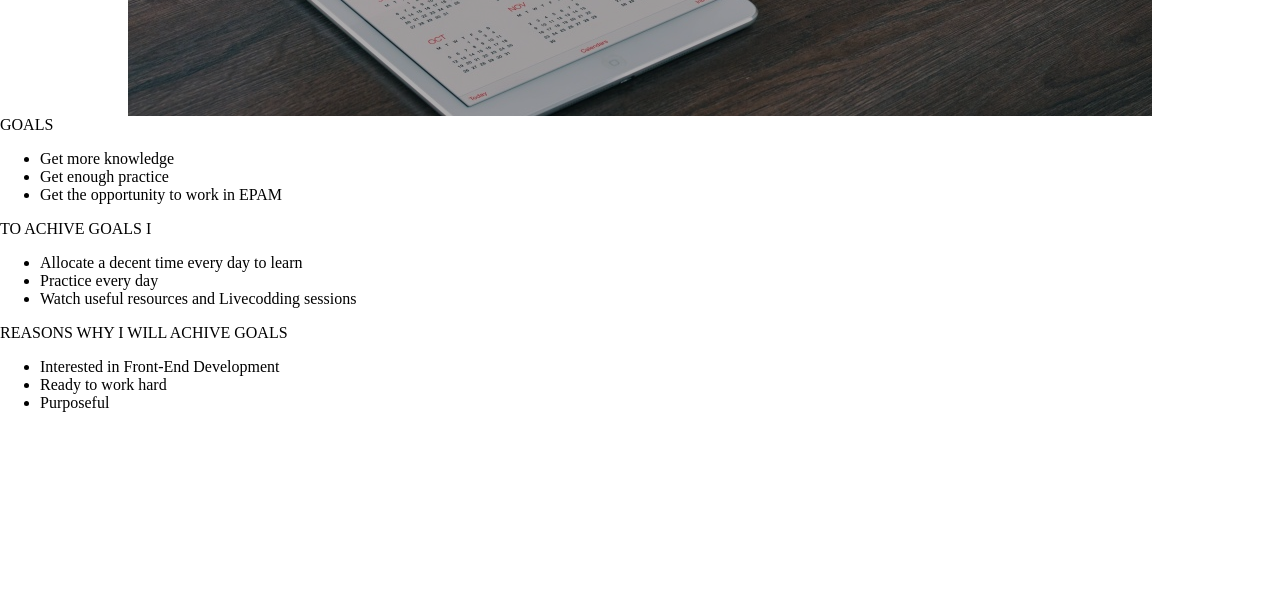
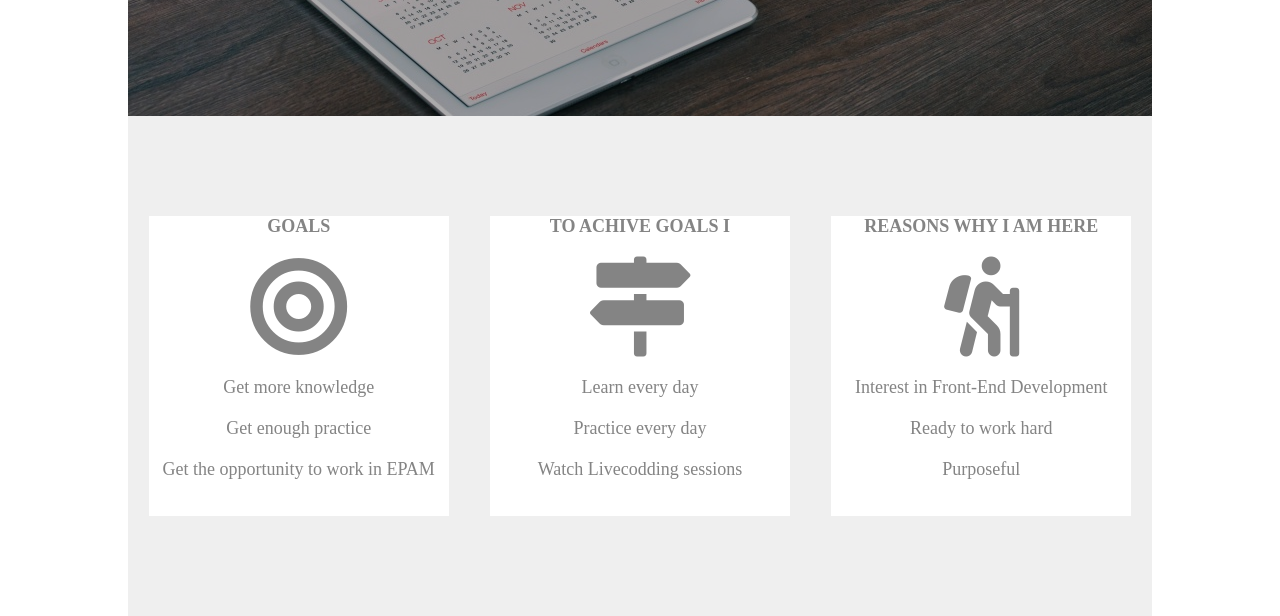
Before and after one commit to leqsar/rsschool-cv, a plain HTML site: page index.html in a window 1280 px wide. Shown: the part 484-1100 px from the top of the page. Before the commit the page ends 912 px from the top, so only its background shows below. Drawn offline with Linux system fonts and the light colour scheme.

Commit message:
feat: add icons and style for summary block

```diff
--- a/index.html
+++ b/index.html
@@ -4,6 +4,7 @@
     <meta charset="utf-8">
     <title>CV</title>
     <link rel="stylesheet" href="style.css">
+    <link rel="stylesheet" href="https://use.fontawesome.com/releases/v5.7.2/css/all.css" integrity="sha384-fnmOCqbTlWIlj8LyTjo7mOUStjsKC4pOpQbqyi7RrhN7udi9RwhKkMHpvLbHG9Sr" crossorigin="anonymous">
   </head>
   <body>
       <header>
@@ -15,24 +16,27 @@
           <div class="summary-container">
               <div class="summary-goals">
                   <p>GOALS</p>
+                  <i class="fas fa-bullseye"></i>
                   <ul>
                       <li>Get more knowledge</li>
                       <li>Get enough practice</li>
                       <li>Get the opportunity to work in EPAM</li>
                   </ul>
               </div>
-              <div class="summary-working">
+              <div class="summary-work">
                   <p>TO ACHIVE GOALS I</p>
+                  <i class="fas fa-map-signs"></i>
                   <ul>
-                      <li>Allocate a decent time every day to learn</li>
+                      <li>Learn every day</li>
                       <li>Practice every day</li>
-                      <li>Watch useful resources and Livecodding sessions</li>
+                      <li>Watch Livecodding sessions</li>
                   </ul>
               </div>
               <div class="summary-reasons">
-                  <p>REASONS WHY I WILL ACHIVE GOALS</p>
+                  <p>REASONS WHY I AM HERE</p>
+                  <i class="fas fa-hiking"></i>
                   <ul>
-                      <li>Interested in Front-End Development</li>
+                      <li>Interest in Front-End Development</li>
                       <li>Ready to work hard</li>
                       <li>Purposeful</li>
                   </ul>
--- a/style.css
+++ b/style.css
@@ -1,13 +1,25 @@
 p,
+body,
+ul {
+    margin: 0;
+}
+
+ul {
+    padding: 0;
+}
+
+li {
+    list-style-type: none;
+}
+
 body {
-    margin: 0;
+    width: 1024px;
+    margin: 0 auto;
 }
 
 header {
     position: relative;
     display: flex;
-    margin: 0 auto;
-    width: 1024px;
     height: 600px;
     flex-direction: column;
     align-items: center;
@@ -28,3 +40,36 @@ header p {
     background-size: cover;
     border-radius: 125px;
 }
+
+.summary-container {
+    display: flex;
+    width: 100%;
+    height: 500px;
+    align-items: center;
+    justify-content: space-around;
+    background-color: #EFEFEF;
+}
+
+.summary-goals,
+.summary-work,
+.summary-reasons {
+    width: 300px;
+    height: 300px;
+    text-align: center;
+    font-size: 18px;
+    color: #848484;
+    background-color: white;
+}
+
+.summary-container li {
+    margin-top: 20px;
+}
+
+.summary-container p {
+    font-weight: bolder;
+}
+
+i {
+    margin-top: 20px;
+    font-size: 100px;
+}
```
